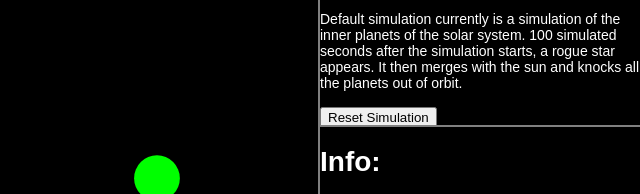
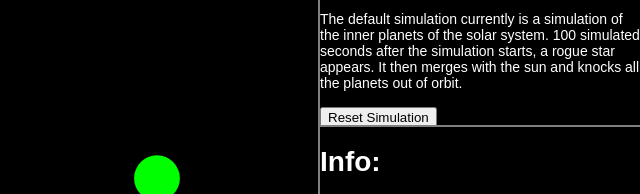
Before and after one commit to TheHeroBrine422/spaceSim, a plain HTML site: page v2/index.html in a window 1280 px wide. Shown: the part 403-597 px from the top of the page, 640-1280 px from the left. Drawn offline with Linux system fonts and the light colour scheme.

Commit message:
typo in last commit

```diff
--- a/v2/index.html
+++ b/v2/index.html
@@ -66,7 +66,7 @@
 
       <p>Currently there is no code to change the bodies. You can overwrite reset() or sim to create your own simulation using the devtool's console. If you want to do this, I would recommend you look at the source code for the site. The file that runs everything else for this simulation is located at <a href="https://github.com/TheHeroBrine422/spaceSim/blob/main/v2/main.js">https://github.com/TheHeroBrine422/spaceSim/blob/main/v2/main.js</a></p>
 
-      <p>Default simulation currently is a simulation of the inner planets of the solar system. 100 simulated seconds after the simulation starts, a rogue star appears. It then merges with the sun and knocks all the planets out of orbit.
+      <p>The default simulation currently is a simulation of the inner planets of the solar system. 100 simulated seconds after the simulation starts, a rogue star appears. It then merges with the sun and knocks all the planets out of orbit.
       <!--<h3>Earth:</h3>
       <label for="earthMass">Mass (kg):</label>
       <input type="number" value="1e13" id="earthMass">
```
